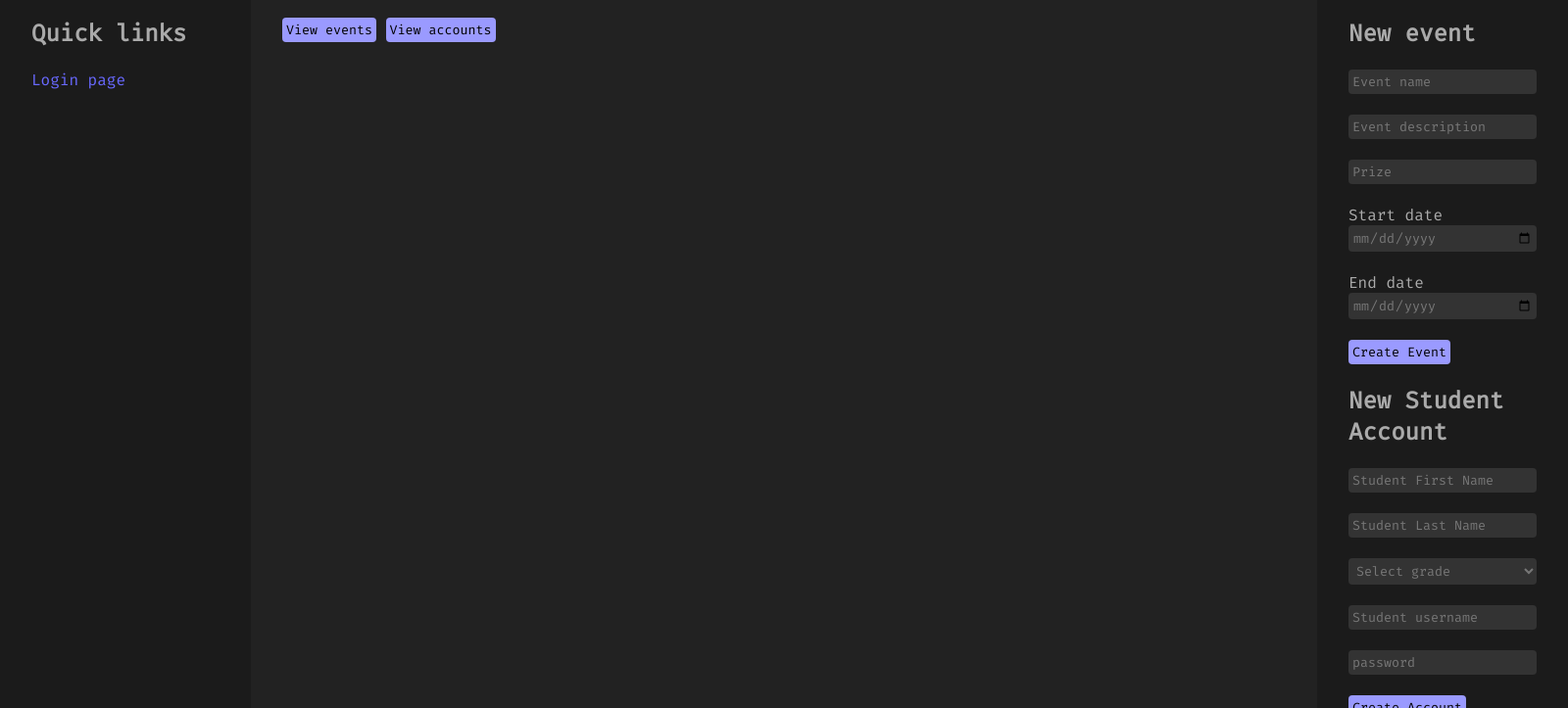
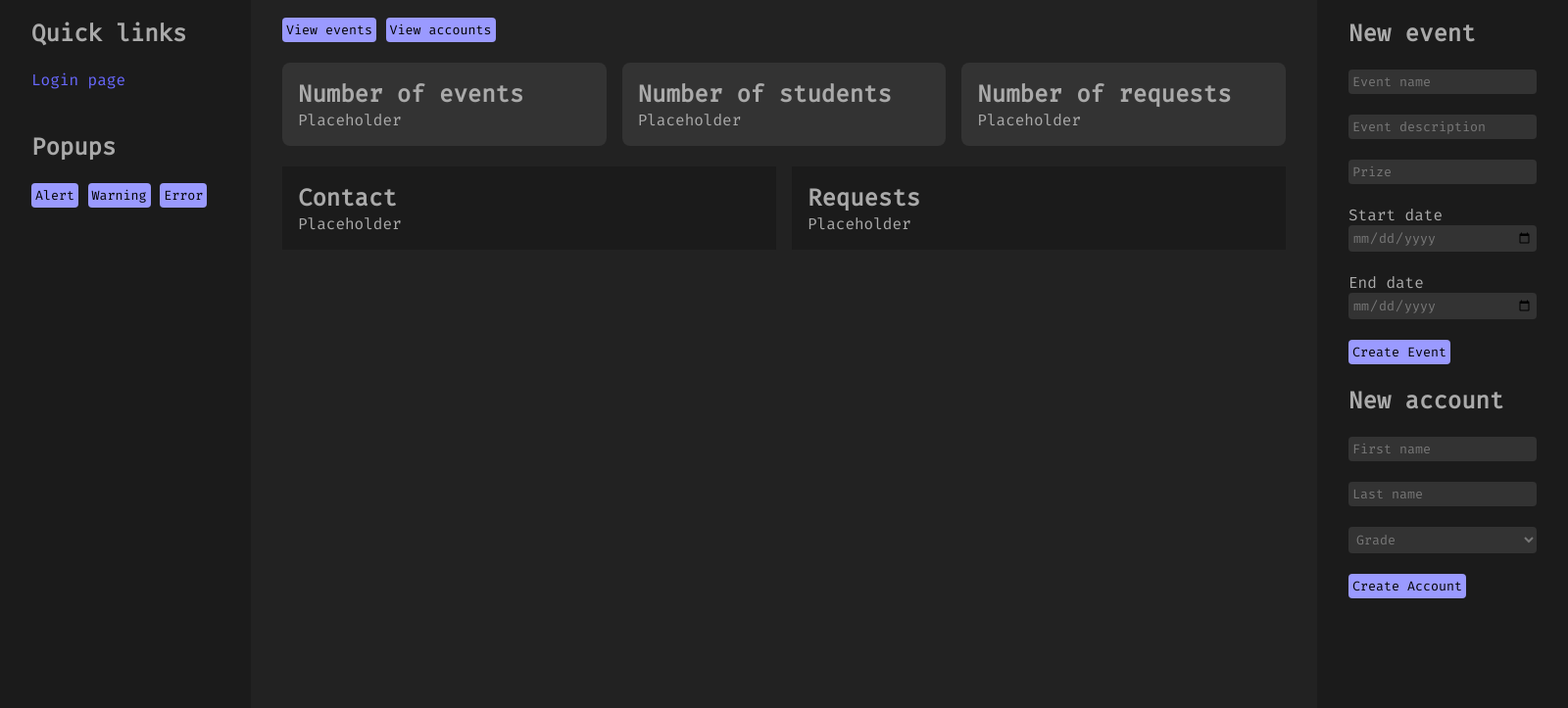
Before and after one commit to RPraneeth05/2023-FBLA-CODINGANDPROGRAMMING, an Electron app: page src/main/admin.html in a window 1600 px wide. Shown: the part 77-800 px from the top of the page at 98% size. Drawn offline with nearby package versions, Linux system fonts and the light colour scheme; no server answers.

Commit message:
Update admin.html

```diff
--- a/src/main/admin.html
+++ b/src/main/admin.html
@@ -6,11 +6,41 @@
    <meta http-equiv="X-UA-Compatible" content="IE=edge">
    <meta name="viewport" content="width=device-width, initial-scale=1.0">
    <title>Admin Dashboard</title>
+   <!-- <script src="https://cdnjs.cloudflare.com/ajax/libs/Chart.js/2.9.4/Chart.js"></script> -->
 </head>
 
 <body>
 
+   <div class="alert__box" style="display: block;">
+      <h2 class="alert__title">Alert title</h2>
+      <p class="alert__description">Alert description</p>
+   </div>
 
+   <div class="warning__box" style="display: block;">
+      <h2 class="warning__title">Warning title</h2>
+      <p class="warning__description">Warning description</p>
+   </div>
+
+   <div class="error__box" style="display: block;">
+      <h2 class="error__title">Error title</h2>
+      <p class="error__description">Error description</p>
+   </div>
+
+   <!-- <header class="header">
+      <nav class="nav__wrapper">
+         <a href="" class="nav__logo">Student Involvement App</a>
+         <div class="nav__menu">
+            <ul class="nav__list">
+               <li class="nav__item"> <a href="" class="nav__link">Home</a> </li>
+               <li class="nav__item"> <a href="" class="nav__link">Home</a> </li>
+               <li class="nav__item"> <a href="" class="nav__link">Home</a> </li>
+               <li class="nav__item"> <a href="" class="nav__link">Home</a> </li>
+               <li class="nav__item"> <a href="" class="nav__link">Home</a> </li>
+            </ul>
+            <i class="uil uil-bars nav__close icon__btn" onclick="openClose()"></i>
+         </div>
+      </nav>
+   </header> -->
 
    <form action="">
       <div class="left__side">
@@ -50,11 +80,12 @@
 
 
 
-         <!-- <br><br>
+         <br><br>
          <h2>Popups</h2><br>
          <input type="button" value="Alert" onclick="alertPopup()">
          <input type="button" value="Warning" onclick="warningPopup()">
-         <input type="button" value="Error" onclick="errorPopup()"> -->
+         <input type="button" value="Error" onclick="errorPopup()">
+         <!-- <input type="button" value="print users" onclick="readUsersF()"> -->
 
 
       </div>
@@ -110,6 +141,41 @@
          </div>
          <input type="button" value="View events" onclick="toggleEvents()">
          <input type="button" value="View accounts" onclick="toggleAccounts()">
+
+         <br><br>
+         <div class="stats__container">
+            <div class="stats__box stats__events">
+               <h2>Number of events</h2>
+               <span>Placeholder</span>
+            </div>
+            <div class="stats__box stats__accounts">
+               <h2>Number of students</h2>
+               <span>Placeholder</span>
+            </div>
+            <div class="stats__box stats__requests">
+               <h2>Number of requests</h2>
+               <span>Placeholder</span>
+            </div>
+         </div>
+
+         <br>
+
+         <div class="wrapper">
+            <div class="left">
+               <h2>Contact</h2>
+               <span>Placeholder</span>
+            </div>
+            <div class="right">
+               <h2>Requests</h2>
+               <span>Placeholder</span>
+            </div>
+         </div>
+
+         <!-- <br><br>
+
+         <canvas id="canvas" class="statistics"></canvas> -->
+
+
          <!-- <br><br> -->
          <!-- <h2>Number of events</h2>
          <span class="events__number">Placeholder</span><br><br>
@@ -127,39 +193,24 @@
          <label for="end">End date</label>
          <input class="end__date" type="date" placeholder="End date" required id="end"><br><br>
          <input type="button" value="Create Event" onclick="createNewEvent()"><br><br>
-         <h2>New Student Account</h2><br>
-         <div class="stu_acc_creation">
-            <div hidden id="accountAlert" class="alert warning"></div>
-            <input class="student__name student__fname" type="text" placeholder="Student First Name" required><br><br>
-            <input class="student__name student__lname" type="text" placeholder="Student Last Name" required><br><br>
+         <h2>New account</h2><br>
+         <input class="student__fname" type="text" placeholder="First name" required><br><br>
+         <input class="student__lname" type="text" placeholder="Last name" required><br><br>
+         <!-- <input class="student__grade" type="text" placeholder="Student grade" required><br><br> -->
          <select class="student__grade">
-               <option value="" disabled selected>Select grade</option>
+            <option value="0">Grade</option>
             <option value="9">9</option>
             <option value="10">10</option>
             <option value="11">11</option>
             <option value="12">12</option>
-            </select><br><br>
-            <input class="student__username" type="text" placeholder="Student username" required><br><br>
-            <input class="student__password" type="password" placeholder="password" required><br><br>
+         </select required><br><br>
+         <!-- <input class="student__username" type="text" placeholder="Student username" required><br><br> -->
          <input type="button" value="Create Account" onclick="createNewAccount()">
-         </div>
+
+
+
       </div>
    </form>
-   <div class="alert__box" style="display: None;">
-      <h2 class="alert__title">Alert title</h2>
-      <p class="alert__description">Alert description</p>
-   </div>
-
-   <div class="warning__box" style="display: None;">
-      <h2 class="warning__title">Warning title</h2>
-      <p class="warning__description">Warning description</p>
-   </div>
-
-   <div class="error__box" style="display: None;">
-      <h2 class="error__title">Error title</h2>
-      <p class="error__description">Error description</p>
-   </div>
-   <script src="https://code.jquery.com/jquery-3.6.3.min.js" integrity="sha256-pvPw+upLPUjgMXY0G+8O0xUf+/Im1MZjXxxgOcBQBXU=" crossorigin="anonymous"></script>
    <style>
       @import url('https://fonts.googleapis.com/css2?family=JetBrains+Mono&display=swap');
       @import url('https://fonts.googleapis.com/css2?family=Fira+Code&display=swap');
@@ -173,6 +224,7 @@
          color: #aaa;
          scrollbar-width: none;
       }
+
       *::-webkit-scrollbar {
          display: none;
       }
@@ -181,6 +233,10 @@
          background-color: #222;
       }
 
+      /* li {
+         list-style: none;
+      } */
+
       a {
          text-decoration: none;
          color: #6969ff;
@@ -188,6 +244,76 @@
 
       a:hover {
          text-decoration: underline;
+      }
+
+      /* header {
+         background-color: #000;
+         backdrop-filter: blur(1.5rem);
+         position: fixed;
+         padding: 1.5rem;
+         display: flex;
+         height: 0rem;
+         width: 100%;
+         top: 0;
+         z-index: 99999999;
+      } */
+
+      /* header::before {
+         background: linear-gradient(to right, #9867f0, #ed4e50);
+         position: absolute;
+         display: block;
+         content: '';
+         height: 4px;
+         width: 100%;
+         left: 0;
+         top: 0;
+      } */
+
+      /* .nav__wrapper {
+         align-items: center;
+         display: flex;
+      }
+
+      .nav__logo {
+         font-size: 1rem;
+      }
+
+      .nav__menu {
+         position: absolute;
+         right: 5rem;
+      }
+
+      .nav__list {
+         display: flex;
+         gap: 2rem;
+      }
+
+      .nav__link {
+         transition: .3s;
+      } */
+
+      .stats__container {
+         width: 100%;
+         display: grid;
+         /* grid-auto-columns: 100px; */
+         grid-template-columns: 1fr 1fr 1fr;
+         /* grid-template-columns: 1fr 1fr 1fr 1fr; */
+         gap: 1rem;
+      }
+
+      .stats__box {
+         /* width: calc(100% - 2rem); */
+         height: auto;
+         background-color: #333;
+         border-radius: .5rem;
+         padding: 1rem;
+      }
+
+      .nav__link:hover {
+         background: linear-gradient(to bottom right, #9867f0, #ed4e50);
+         color: #000;
+         border-radius: .5rem;
+         padding: .5rem;
       }
 
       form {
@@ -228,6 +354,20 @@
          height: 100vh;
       }
 
+      .wrapper {
+         width: 100%;
+         display: grid;
+         grid-template-columns: 1fr 1fr;
+         gap: 1rem;
+      }
+
+      .left, .right {
+         background-color: #1b1b1b;
+         position: relative;
+         padding: 1rem;
+
+      }
+
       h1 {
          font-size: 2rem;
       }
@@ -244,6 +384,12 @@
 
       ::placeholder {
          color: #777;
+      }
+
+      .statistics {
+         width: 100%;
+         background-color: transparent;
+         height: auto;
       }
 
       .events__holder,
@@ -338,7 +484,7 @@
          bottom: 2rem;
          right: 2rem;
          background-color: #aaa;
-         z-index: -2;
+         z-index: 2;
          width: 20rem;
          height: 10rem;
          padding: 1rem;
@@ -353,7 +499,7 @@
          bottom: 2rem;
          right: 2rem;
          background-color: #ffb85c;
-         z-index: -2;
+         z-index: 2;
          width: 20rem;
          height: 10rem;
          padding: 1rem;
@@ -368,7 +514,7 @@
          bottom: 2rem;
          right: 2rem;
          background-color: #ff6969;
-         z-index: -2;
+         z-index: 2;
          width: 20rem;
          height: 10rem;
          padding: 1rem;
```
Lines whose indentation alone changed are shown as unchanged.
